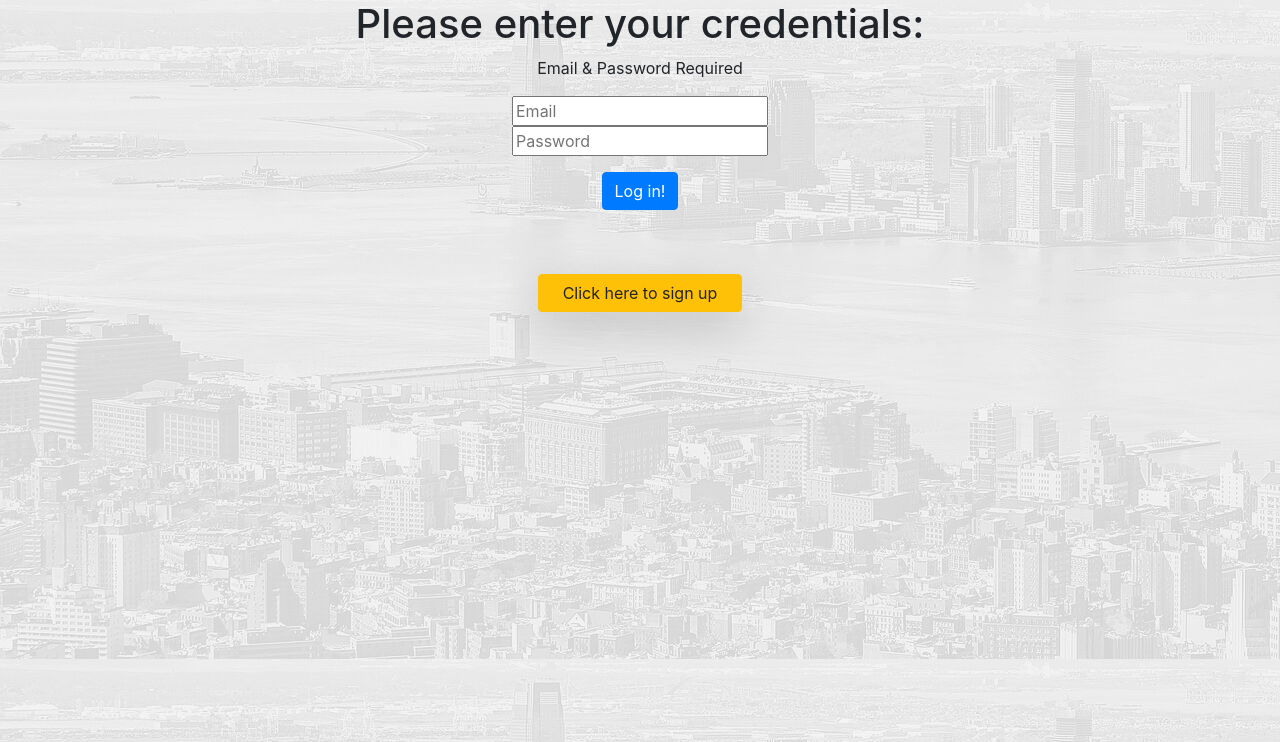
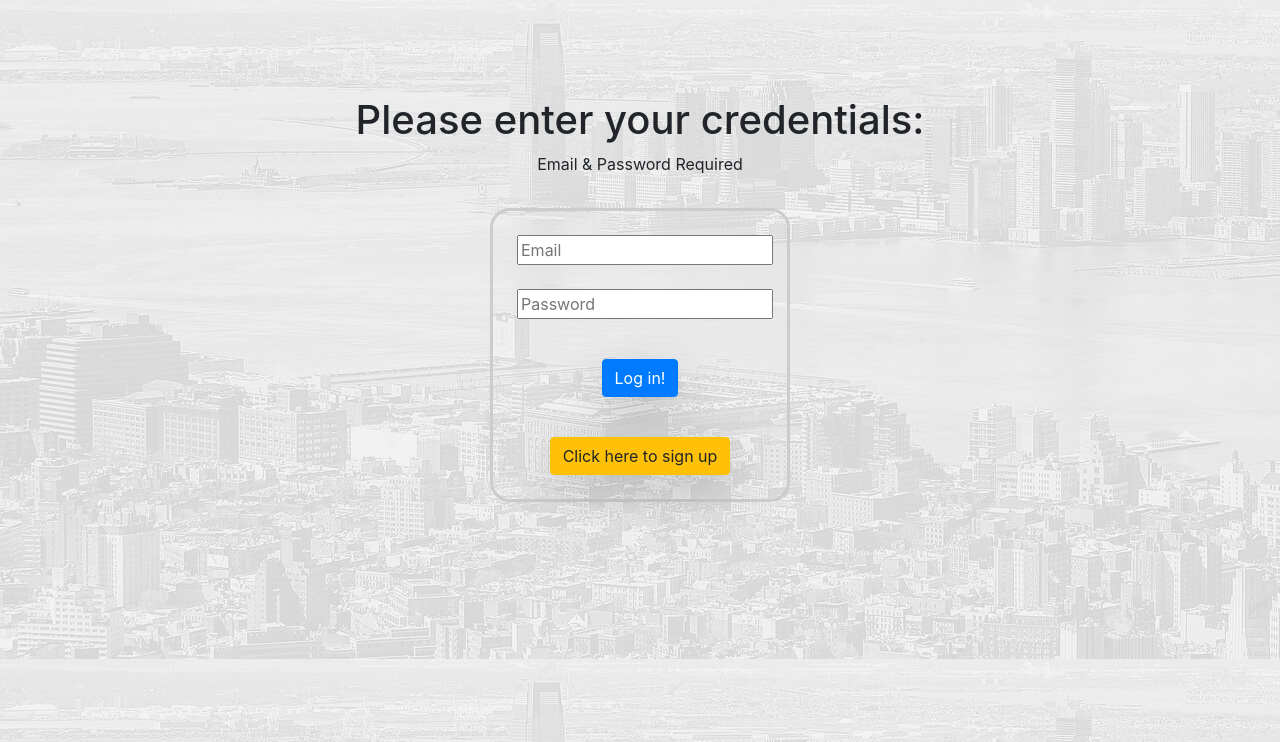
Before and after one commit to rcheng2/FocusFitness, a Flask app: page / in a window 1280 px wide. Shown: the top 742 px of the page. Run offline with Flask 2, Linux system fonts and the light colour scheme.

Commit message:
Readme Updated, Frontend Updated

```diff
--- a/static/theme.css
+++ b/static/theme.css
@@ -6,6 +6,19 @@ body {
 
 .bg-dark-light {
     background-color: rgb(55, 55, 75);
+}
+
+.signup-track {
+    padding-left: 60em;
+    border-radius: 20px;
+    width: 300px;
+
+    padding: 12px 20px;
+    margin: 8px 0;
+    display: inline-block;
+    border: 3px solid #ccc;
+
+
 }
 
 .workout-box {
--- a/templates/home.html
+++ b/templates/home.html
@@ -29,10 +29,10 @@
                     <div class="collapse navbar-collapse justify-content-end" id="navbarNav">
                         <ul class="navbar-nav">
                             <li class="nav-item">
-                                <a class="nav-link active" aria-current="page" href="/">Home</a>
+                                <a class="nav-link active" aria-current="page" href="/index">Home</a>
                             </li>
                             <li class="nav-item">
-                                <a class="nav-link" href="/workouts">Workout</a>
+                                <a class="nav-link" href="#">Workout</a>
                             </li>
                             <li class="nav-item">
                                 <a class="nav-link" href="#">History</a>
--- a/templates/login.html
+++ b/templates/login.html
@@ -14,15 +14,24 @@
 
 <body>
     <div class="loginpage">
+        <br>
+        <br>
+        <br>
+        <br>
         <center>
             <h1>Please enter your credentials:</h1>
             <p>Email & Password Required</p>
+            <div class="signup-track p-4 my-3">
                 <form method="POST" action="/loginuser">
                     <input type="text" placeholder="Email" name="userid" />
                     <br>
+                    <br>
+
                     <input type="password" placeholder="Password" name="pwd" />
                     <br>
-                <input type="submit" value="Log in!" class="btn btn-primary  w-auto m-3" />
+                    <br>
+
+                    <input type="submit" value="Log in!" class="btn btn-primary shadow-lg w-auto m-3" />
                 </form>
 
                 <br>
@@ -35,9 +44,10 @@
                 {% endfor %}
                 {% endif %}
                 {% endwith %}
-            <br>
+
                 <form method="POST" action="/signuppage">
-                <input type="submit" value="Click here to sign up" class="btn btn-warning shadow-lg px-4 w-auto" />
+                    <input type="submit" value="Click here to sign up" class="btn btn-warning shadow-lg w-auto" />
+            </div>
             </form>
         </center>
     </div>
```
Also changed, not shown: templates/signup.html (+7 -0 lines). Lines whose indentation alone changed are shown as unchanged.
